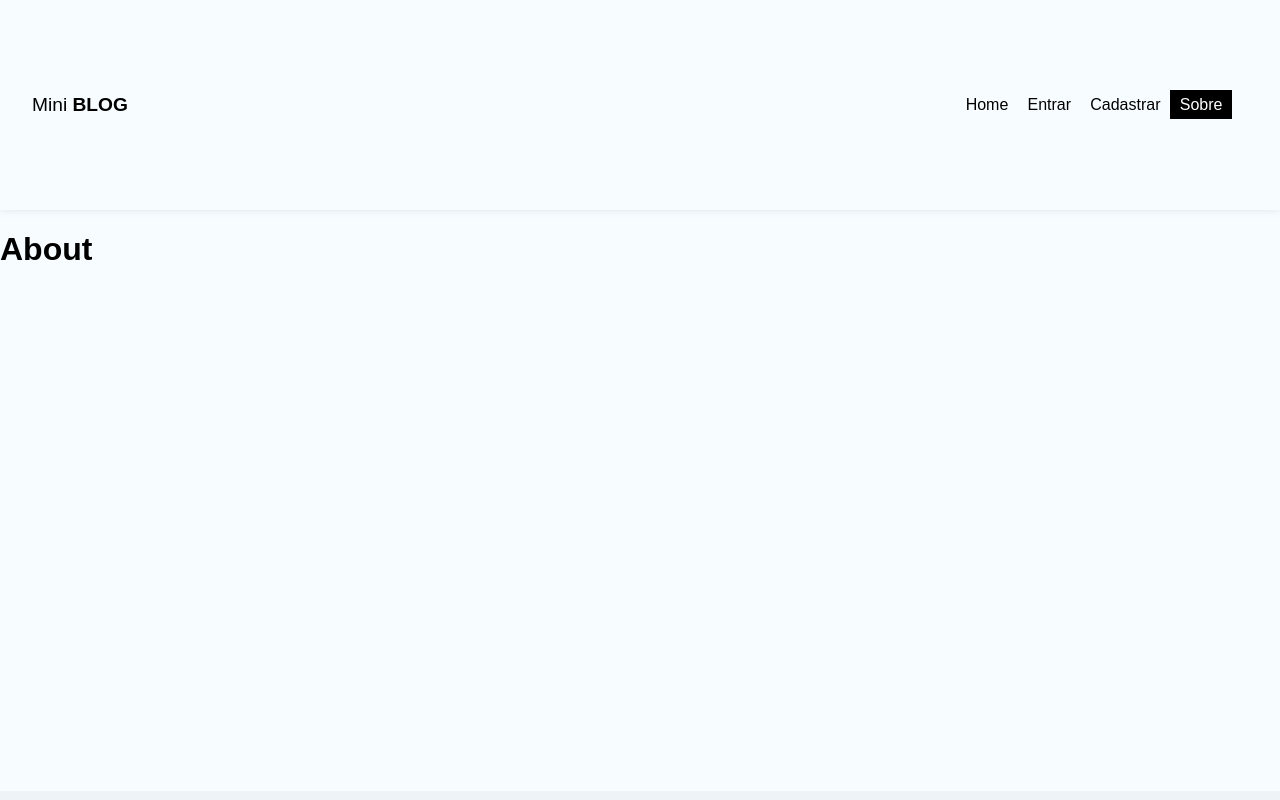
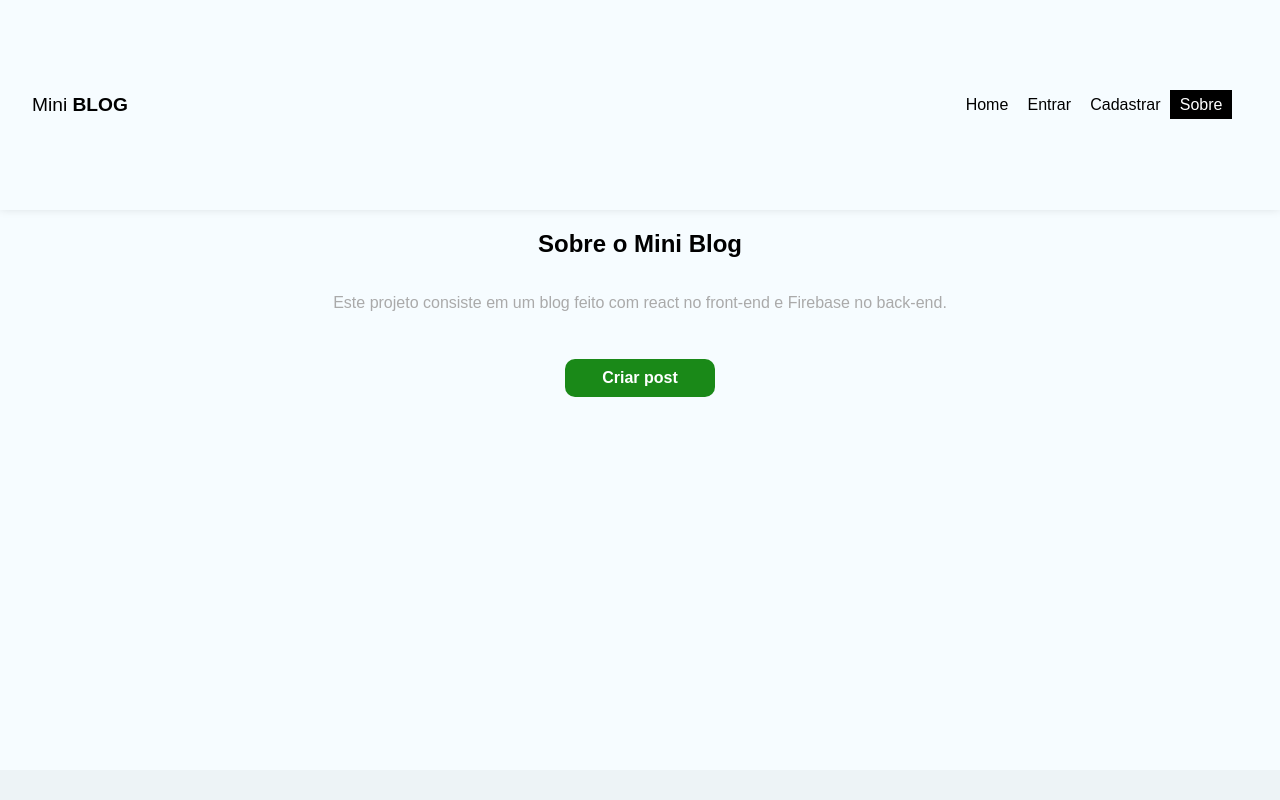
Before and after one commit to gillsonpassos/React, a React (Create React App) app in the folder Avançando-em-React/10_MINIBLOG/miniblog/: page /about in a window 1280 px wide. Shown: the top 800 px of the page. Built offline with nearby package versions, Linux system fonts and the light colour scheme; no server answers; the HTML template or start-up script is replaced by a standard one.

Commit message:
Bloqueando páginas que precisam de autenticaçao

```diff
--- a/Avançando-em-React/10_MINIBLOG/miniblog/src/App.js
+++ b/Avançando-em-React/10_MINIBLOG/miniblog/src/App.js
@@ -1,6 +1,6 @@
 import "./App.css";
 
-import { BrowserRouter, Routes, Route, Navgate } from "react-router-dom";
+import { BrowserRouter, Routes, Route, Navigate } from "react-router-dom";
 import { onAuthStateChanged } from "firebase/auth";
 
 // hooks
@@ -45,10 +45,22 @@ function App() {
             <Routes>
               <Route path="/" element={<Home />} />
               <Route path="/about" element={<About />} />
-              <Route path="/login" element={<Login />} />
-              <Route path="/register" element={<Register />} />
-              <Route path="/posts/create" element={<CreatePost />} />
-              <Route path="/dashboard" element={<Dashboard />} />
+              <Route
+                path="/login"
+                element={!user ? <Login /> : <Navigate to="/" />}
+              />
+              <Route
+                path="/register"
+                element={!user ? <Register /> : <Navigate to="/" />}
+              />
+              <Route
+                path="/posts/create"
+                element={user ? <CreatePost /> : <Navigate to="/login" />}
+              />
+              <Route
+                path="/dashboard"
+                element={user ? <Dashboard /> : <Navigate to="/login" />}
+              />
             </Routes>
           </div>
           <Footer />
--- a/Avançando-em-React/10_MINIBLOG/miniblog/src/pages/About/About.js
+++ b/Avançando-em-React/10_MINIBLOG/miniblog/src/pages/About/About.js
@@ -1,9 +1,20 @@
 import styles from "./About.module.css";
+
+import { Link } from "react-router-dom";
 
 const About = () => {
   return (
-    <div>
-      <h1>About</h1>
+    <div className={styles.About}>
+      <h2>
+        Sobre o Mini <span>Blog</span>
+      </h2>
+      <p>
+        Este projeto consiste em um blog feito com react no front-end e Firebase
+        no back-end.
+      </p>
+      <Link to="/posts/create" className="btn">
+        Criar post
+      </Link>
     </div>
   );
 };
--- a/Avançando-em-React/10_MINIBLOG/miniblog/src/pages/About/About.module.css
+++ b/Avançando-em-React/10_MINIBLOG/miniblog/src/pages/About/About.module.css
@@ -0,0 +1,17 @@
+.About {
+  text-align: center;
+  display: flex;
+  flex-direction: column;
+  align-items: center;
+}
+
+.About p {
+  color: #aaa;
+  margin-bottom: 2em;
+}
+
+.About a {
+  display: block;
+  margin-top: 15px;
+  padding: 10px 15px;
+}
```
